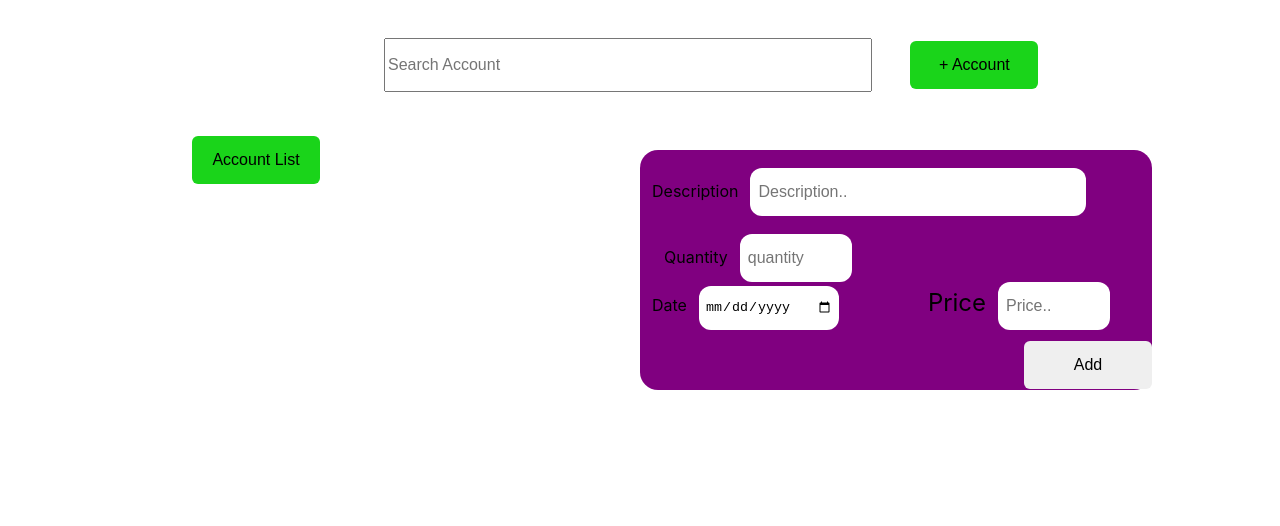
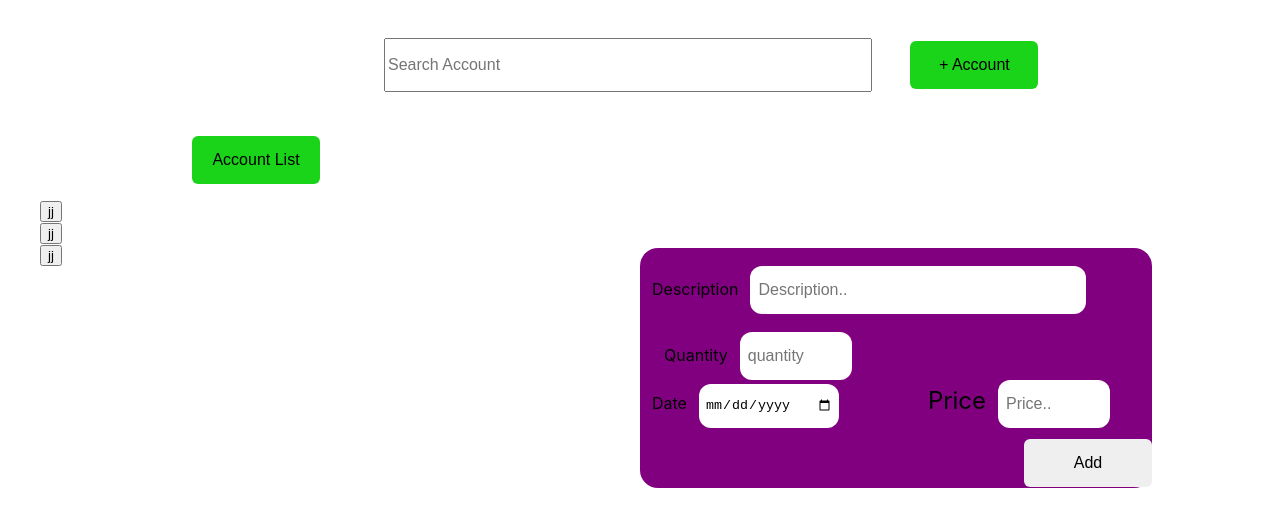
Before and after one commit to Parth-Ramani/groceries-account, a React (Create React App) app: page / in a window 1280 px wide. Shown: the top 526 px of the page. Built offline with nearby package versions, Linux system fonts and the light colour scheme.

Commit message:
create the ContactList Component nd adding the btn

```diff
--- a/src/App.js
+++ b/src/App.js
@@ -3,7 +3,7 @@ import InputFields from "./Components/InputFields";
 import "./App.css";
 import { useState } from "react";
 import Modal from "./Components/Modal";
-
+import ContactList from "./Components/ContactList";
 function App() {
   const [openForm, setForm] = useState(false);
   return (
@@ -21,6 +21,7 @@ function App() {
       </button>
       <br />
       <button className="accountList">Account List</button>
+      <ContactList />
       {openForm && <Modal setForm={setForm} />}
       <InputFields />
     </div>
--- /dev/null
+++ b/src/Components/ContactList.css
@@ -0,0 +1,3 @@
+li {
+  list-style: none;
+}
--- /dev/null
+++ b/src/Components/ContactList.js
@@ -0,0 +1,19 @@
+import "./ContactList.css";
+const ContactList = () => {
+  return (
+    <div>
+      <ul>
+        <li>
+          <button>jj</button>
+        </li>
+        <li>
+          <button>jj</button>
+        </li>
+        <li>
+          <button>jj</button>
+        </li>
+      </ul>
+    </div>
+  );
+};
+export default ContactList;
```
